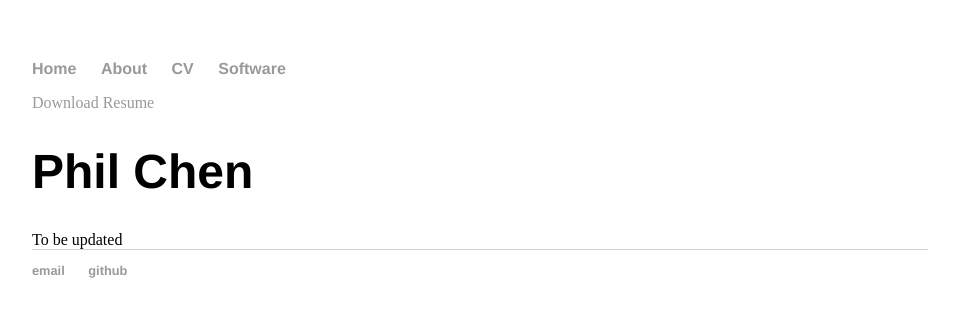
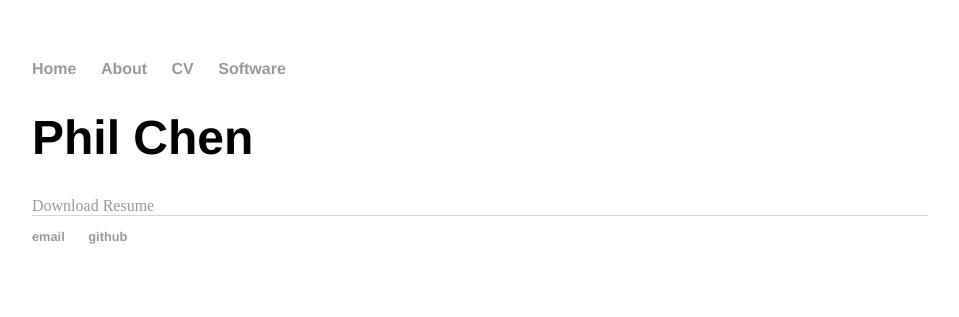
Before and after one commit to philhchen/philhchen.github.io, a Jekyll site: the page built from cv/index.html, in a window 1280 px wide. Shown: the top 317 px of the page, without its empty margins (160-1119 px from the left). Built offline with Jekyll 4.4.1, drawn with Linux system fonts in a browser that asks for light colours.

Commit message:
Update index.html

```diff
--- a/cv/index.html
+++ b/cv/index.html
@@ -3,8 +3,6 @@ layout: default
 title: CV
 ---
 <div class="cv">
-  <a href="/files/Research Resume.pdf" class="btn btn-default pull-right" title="Download Resume as PDF">Download Resume</a>
   <span itemprop="name"><h1>Phil Chen</h1></span>
-
-  To be updated
+  <a href="/files/Research Resume.pdf" title="Download Resume as PDF">Download Resume</a>
 </div>
```
